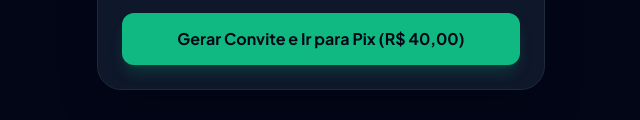
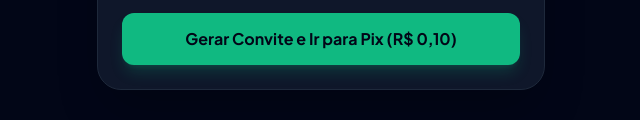
Before and after one commit to elisandrom33-create/convites-digitais-, a plain HTML site: page index.html in a window 1280 px wide. Shown: the part 677-797 px from the top of the page, 319-959 px from the left. Drawn offline with nearby package versions, Linux system fonts and the light colour scheme; a web font is replaced by a local one.

Commit message:
Atualizar o index.html

```diff
--- a/index.html
+++ b/index.html
@@ -73,7 +73,7 @@
 
       <button type="submit" id="btn-gerar"
         class="w-full bg-emerald-500 hover:bg-emerald-600 text-slate-950 font-bold py-3.5 rounded-xl transition shadow-lg shadow-emerald-500/20">
-        Gerar Convite e Ir para Pix (R$ 40,00)
+        Gerar Convite e Ir para Pix (R$ 0,10)
       </button>
     </form>
   </div>
```
